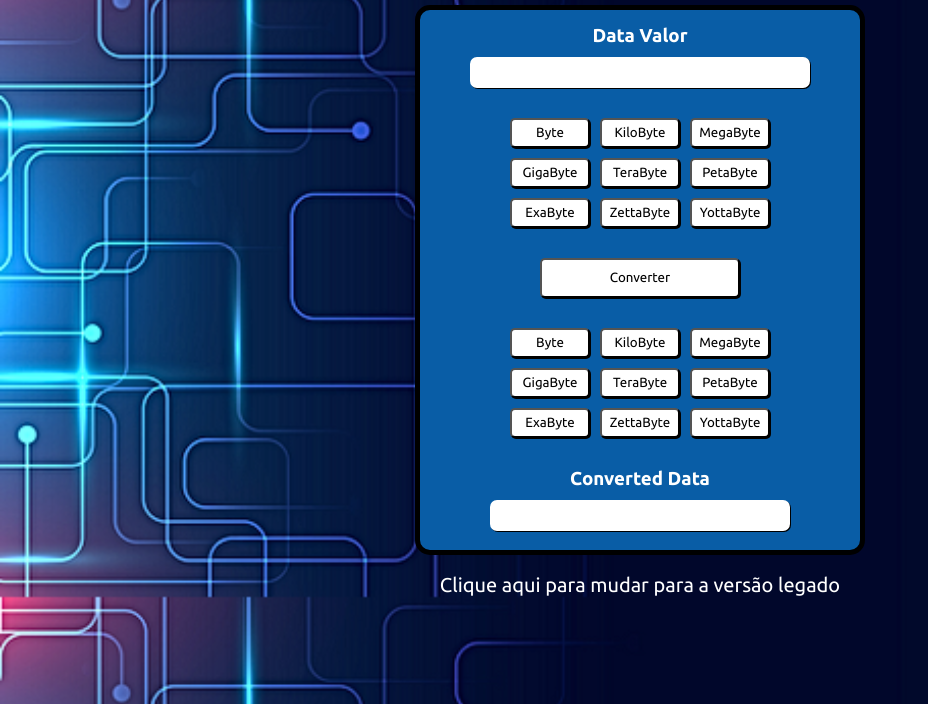
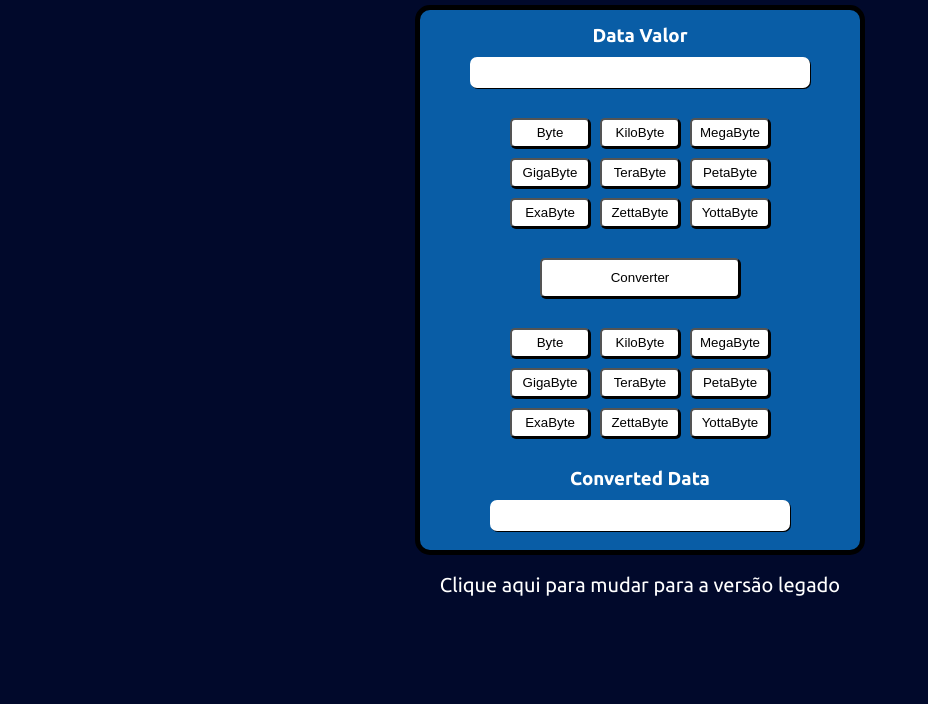
Before and after one commit to marinSantos/Conversor-de-Dados, a plain HTML site: page index.html in a window 1280 px wide. Shown: the part 96-800 px from the top of the page, without its empty margins (0-928 px from the left). Drawn offline with Linux system fonts and the light colour scheme.

Commit message:
Update style.css

```diff
--- a/style.css
+++ b/style.css
@@ -2,13 +2,12 @@
     margin: 0;
     padding: 0;
     box-sizing: border-box;
-    font-family: "Ubuntu", sans-serif;
+
 }
 body{
-
     text-align: center;
-    background-image:url(Imagens/bec156_35ed5bf2b1284bcda0bb7f27e5f01bca_mv2.webp) ;
-   background-size:cover ;
+    background-color:#01092B ;
+    font-family: "Ubuntu", sans-serif;
 }
 main{
     background-color:#095DA6;
```
